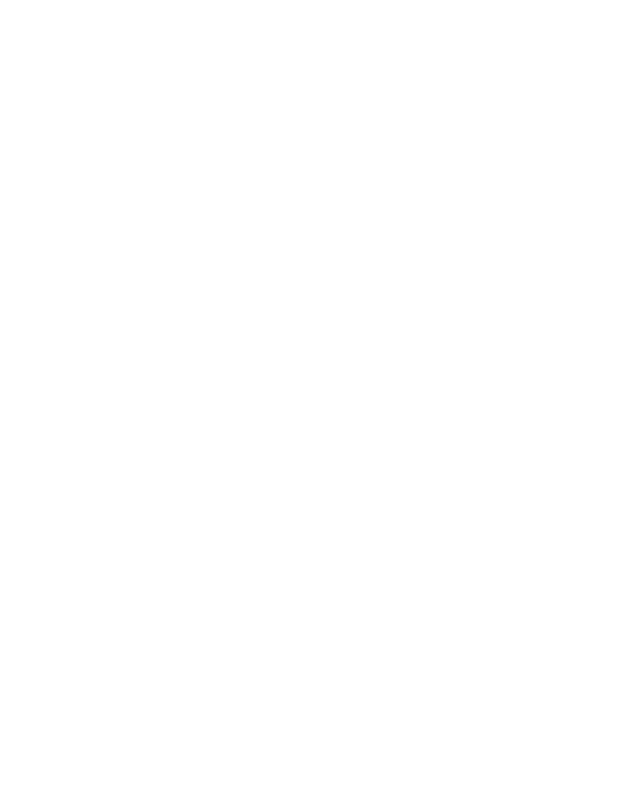
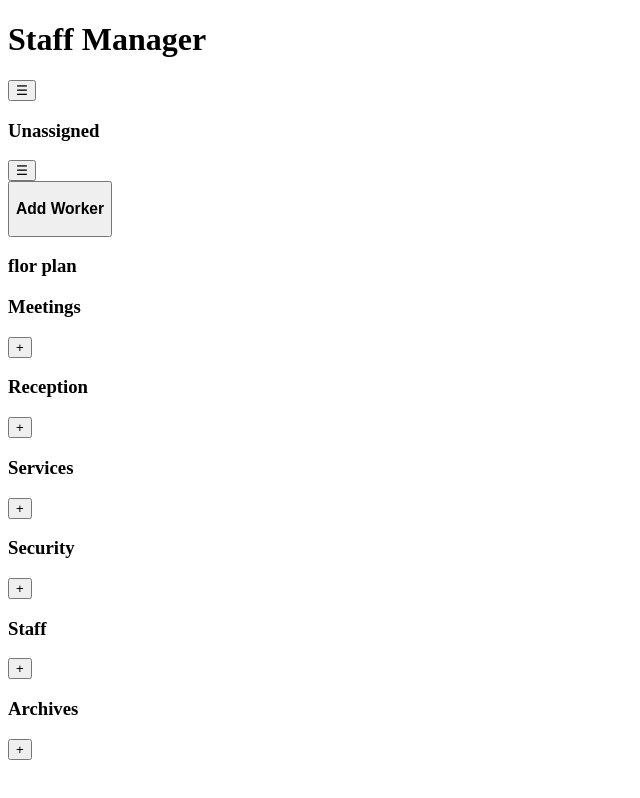
Before and after one commit to mouncifbenhar/Staff_Manager, a plain HTML site: page index.html in a window 1280 px wide. Shown: the whole page, without its empty margins (0-640 px from the left). Drawn offline with Linux system fonts and the light colour scheme.

Commit message:
I have finished building the HTML

```diff
--- a/index.html
+++ b/index.html
@@ -7,7 +7,31 @@
     <title>Staff_Manager</title>
 </head>
 <body>
+ <main>
 
-    <script src="main.js"></script>
+      <div class="head"><h1>Staff Manager</h1><button id="menu-btn">☰</button></div>
+
+      <section class="the_main_box">
+         <div class="sidebar">
+         <div class="text_bar"><h3>Unassigned</h3><button id="menu-btn-c">☰</button></div>
+         <div class="new_staff">
+         <button class="btn_Add_Worker"><h3>Add Worker</h3></button>
+         </div>
+        </div>
+       <div class="main_flor_plan"><div class="text_bar"><h3>flor plan</h3></div>
+            <div class="Zone-staff_plan">
+            <div class="zone"><div class="text_bar"><h3>Meetings</h3><div class="Zone-staff"></div></div><button class="plus">+</button></div>
+            <div class="zone"><div class="text_bar"><h3>Reception</h3><div class="Zone-staff"></div></div><button class="plus">+</button></div>
+            <div class="zone"><div class="text_bar"><h3>Services</h3><div class="Zone-staff"></div></div><button class="plus">+</button></div>
+            <div class="zone"><div class="text_bar"><h3>Security</h3><div class="Zone-staff"></div></div><button class="plus">+</button></div>
+            <div class="zone"><div class="text_bar"><h3>Staff</h3><div class="Zone-staff"></div></div><button class="plus">+</button></div>
+            <div class="zone"><div class="text_bar"><h3>Archives</h3><div class="Zone-staff"></div></div><button class="plus">+</button></div>
+            </div>
+       </div>
+       </section>
+       <div class="cercl"></div>
+       <div class="cercl_a"></div>
+ </main>
+<script src="main.js"></script>
 </body>
 </html>
```
